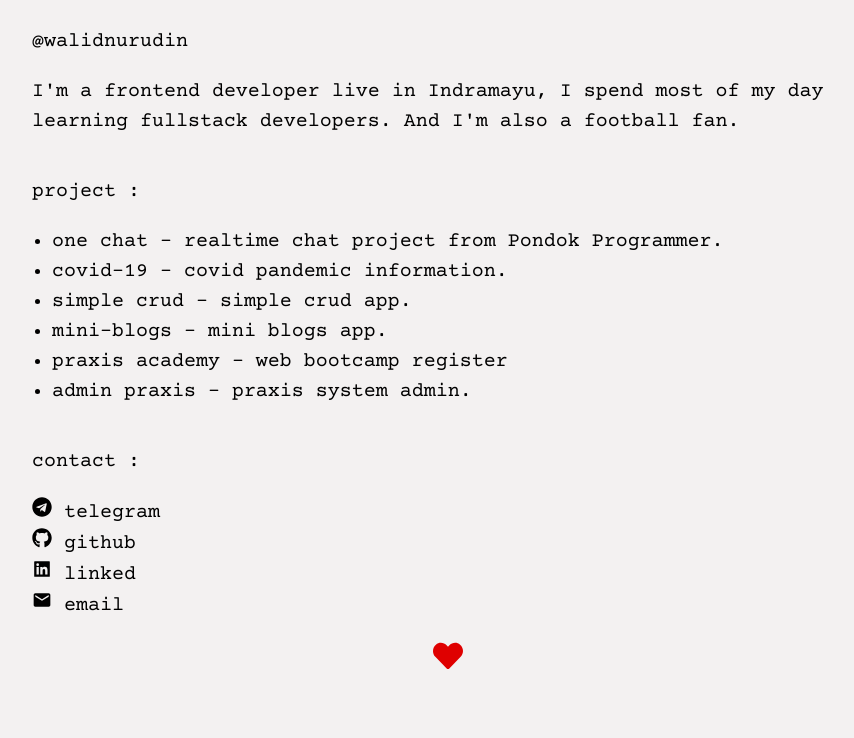
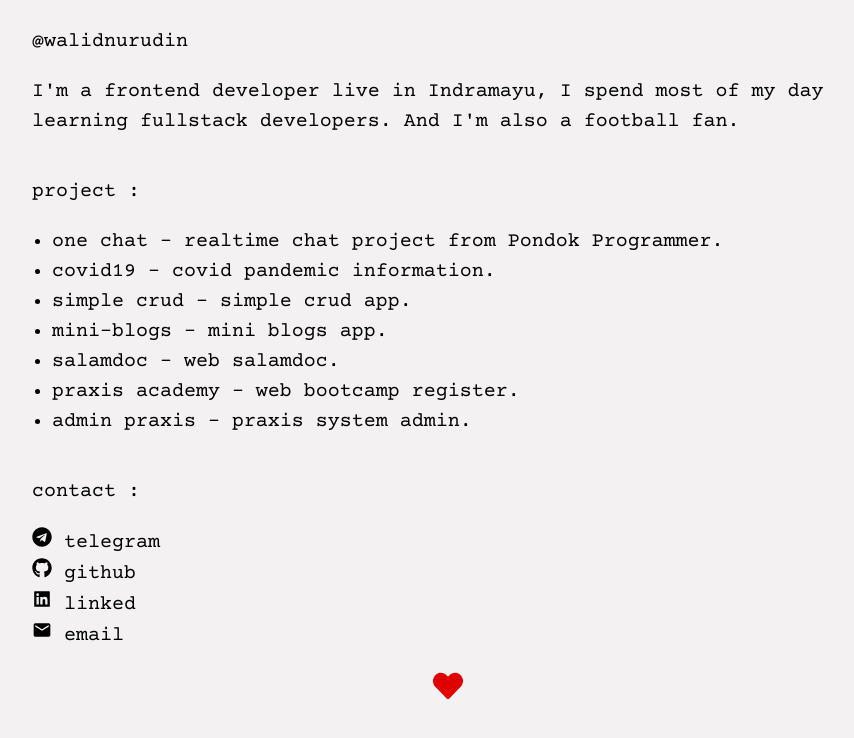
Before and after one commit to Walidnurudin/portofolio, a React (Create React App) app: page / in a window 1280 px wide. Shown: the top 738 px of the page, without its empty margins (192-1046 px from the left). Built offline with nearby package versions, Linux system fonts and the light colour scheme.

Commit message:
add project

```diff
--- a/src/components/project.js
+++ b/src/components/project.js
@@ -6,10 +6,11 @@ export default function Data() {
             <h2>project :</h2>
             <ul className="Project-ul">
                 <li><a href="https://one-chat.netlify.app/">one chat</a> - realtime chat project from Pondok Programmer.</li>
-                <li><a href="https://info-coronavirus.netlify.app/">covid-19</a> - covid pandemic information.</li>
+                <li><a href="https://info-coronavirus.netlify.app/">covid19</a> - covid pandemic information.</li>
                 <li><a href="https://vuegogo.web.app/">simple crud</a> - simple crud app.</li>
                 <li><a href="https://mini-blogs-app.herokuapp.com/">mini-blogs</a> - mini blogs app.</li>
-                <li><a href="https://praxisacademy.netlify.app/">praxis academy</a> - web bootcamp register</li>
+                <li><a href="https://salamdoc.id/">salamdoc</a> - web salamdoc.</li>
+                <li><a href="https://praxisacademy.netlify.app/">praxis academy</a> - web bootcamp register.</li>
                 <li><a href="https://admin-praxis.netlify.app/">admin praxis</a> - praxis system admin.</li>
             </ul>
         </div>
```
